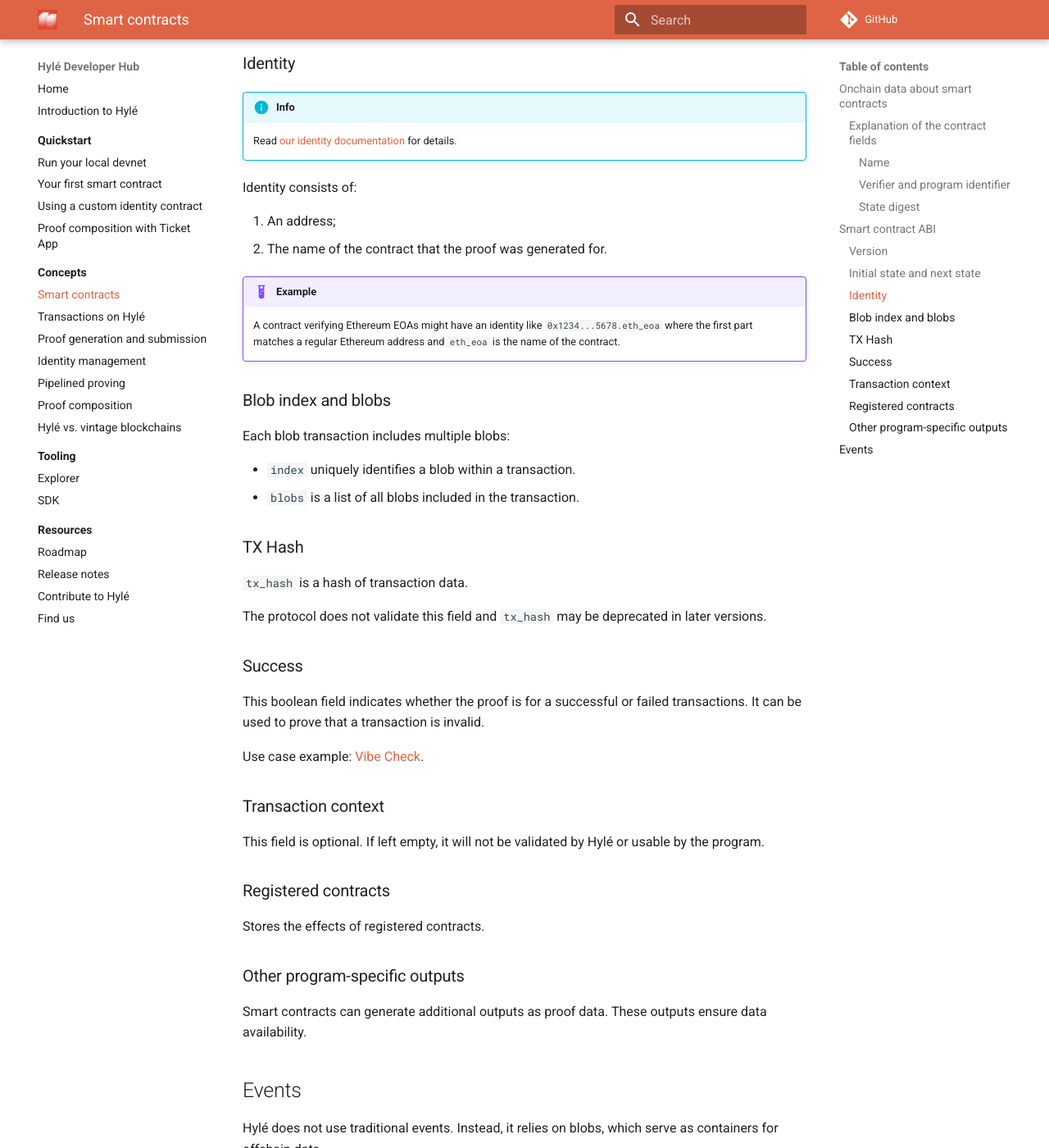
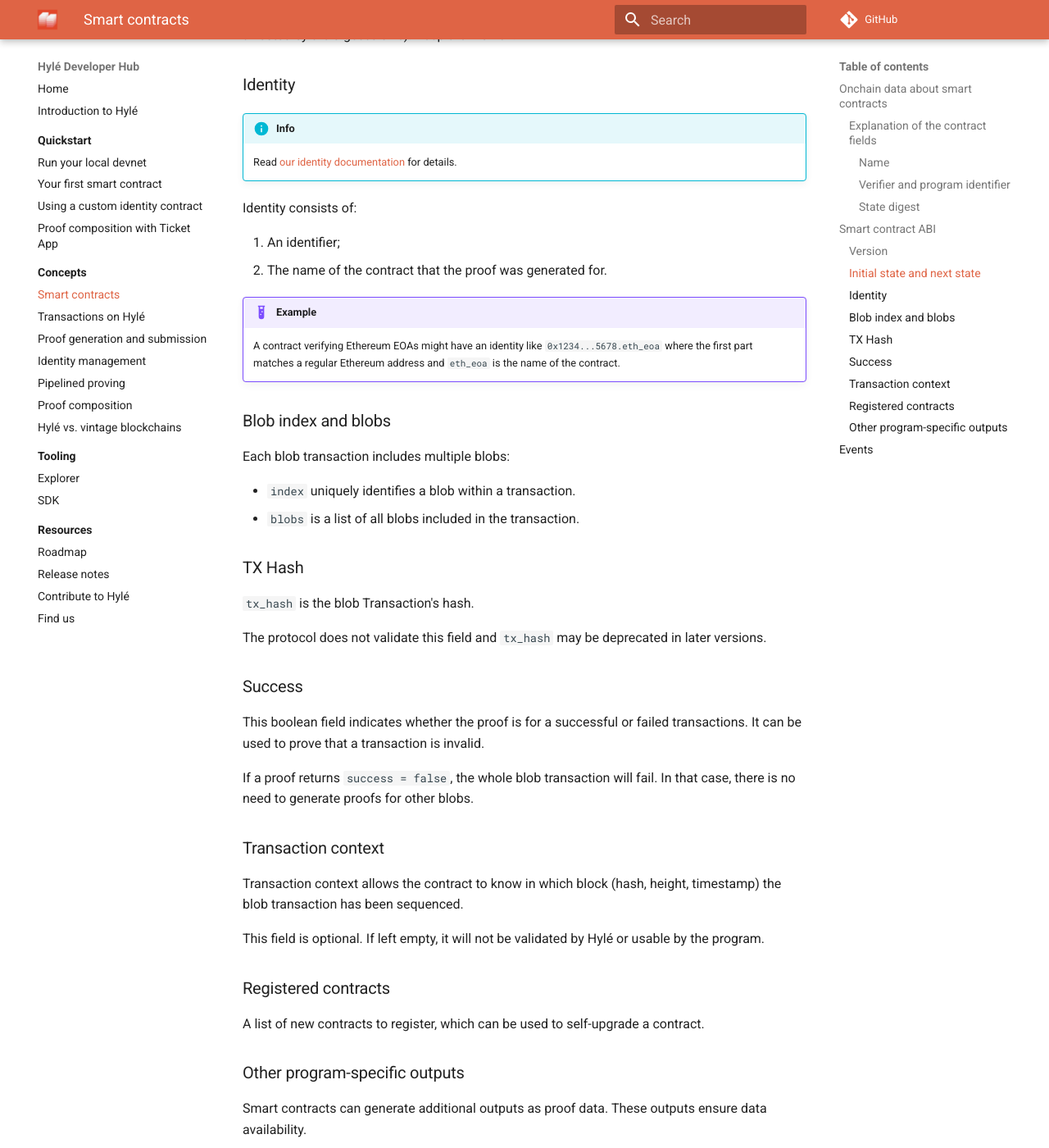
Before and after one commit to Hyle-org/devhub-hyle, an MkDocs documentation site: the page built from docs/concepts/smart-contracts.md, in a window 1280 px wide and 1400 px high, scrolled down 2133 px. Shown: the whole window at 82% size. Built offline with MkDocs 1.6.1 and Material for MkDocs 9.7.7, drawn with Linux system fonts in a browser that asks for light colours; plug-ins that fetch from the network failed and are left out; comment, search, counter and statistics services are not loaded.

Commit message:
merci Bertrand pour la relecture

```diff
--- a/docs/concepts/smart-contracts.md
+++ b/docs/concepts/smart-contracts.md
@@ -73,7 +73,7 @@
 - `initial_state`: must match the onchain `state_digest` before the transaction. If they don't match, the state transition is invalid.
 - `next_state`: Represents the new onchain `state_digest` after the transaction.
 
-Future fees may depend on `state_digest` size, so keep it minimal.
+In the future, `state_digest` size will be limited and fees will depend on proof size (which is affected by the digest's size). Keep them small!
 
 ### Identity
 
@@ -82,7 +82,7 @@
 
 Identity consists of:
 
-1. An address;
+1. An identifier;
 1. The name of the contract that the proof was generated for.
 
 !!! example
@@ -97,7 +97,7 @@
 
 ### TX Hash
 
-`tx_hash` is a hash of transaction data.
+`tx_hash` is the blob Transaction's hash.
 
 The protocol does not validate this field and `tx_hash` may be deprecated in later versions.
 
@@ -105,15 +105,17 @@
 
 This boolean field indicates whether the proof is for a successful or failed transactions. It can be used to prove that a transaction is invalid.
 
-Use case example: [Vibe Check](https://github.com/Hyle-org/vibe-check/blob/main/cairo-reco-smile/src/lib.cairo#L297).
+If a proof returns `success = false`, the whole blob transaction will fail. In that case, there is no need to generate proofs for other blobs.
 
 ### Transaction context
+
+Transaction context allows the contract to know in which block (hash, height, timestamp) the blob transaction has been sequenced.
 
 This field is optional. If left empty, it will not be validated by Hylé or usable by the program.
 
 ### Registered contracts
 
-Stores the effects of registered contracts.
+A list of new contracts to register, which can be used to self-upgrade a contract.
 
 ### Other program-specific outputs
 
```
Also changed, not shown: other parts of docs/concepts/smart-contracts.md (+1 -1 lines), docs/concepts/transaction.md (+1 -1 lines).
